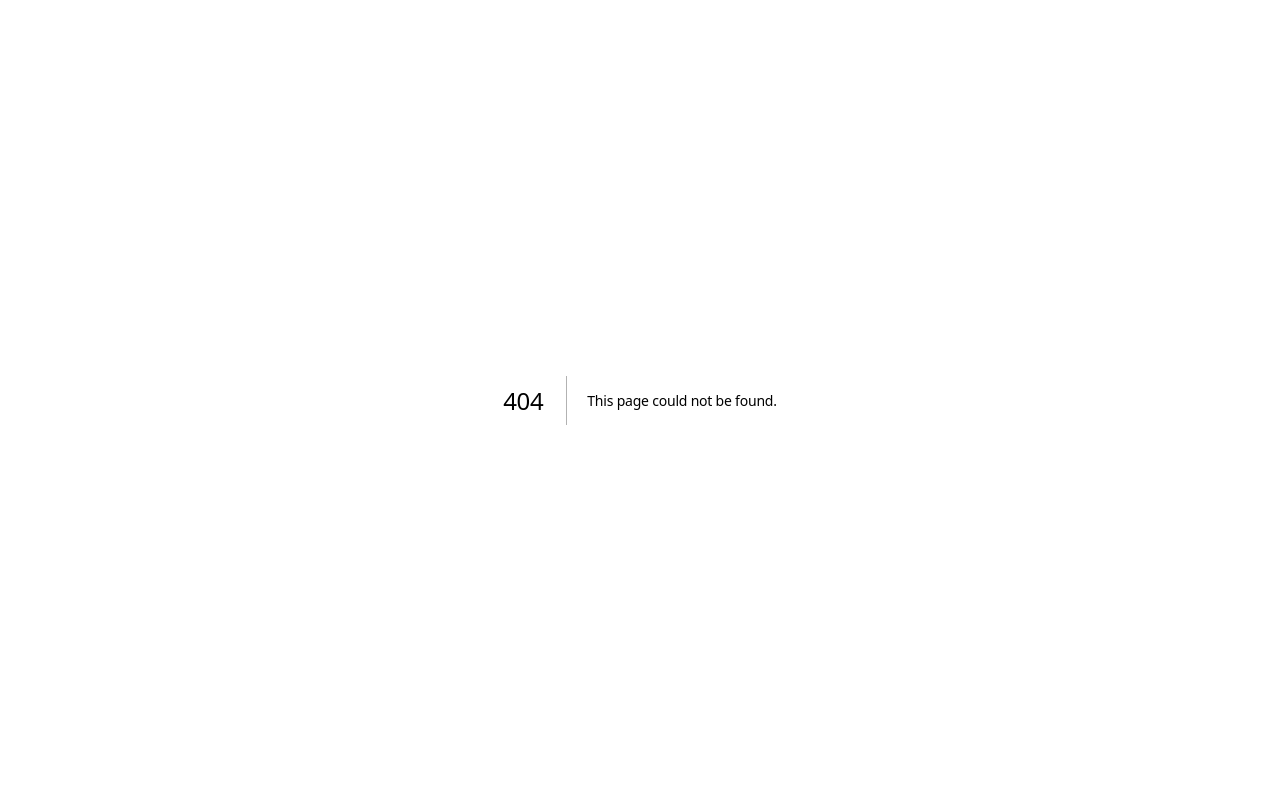
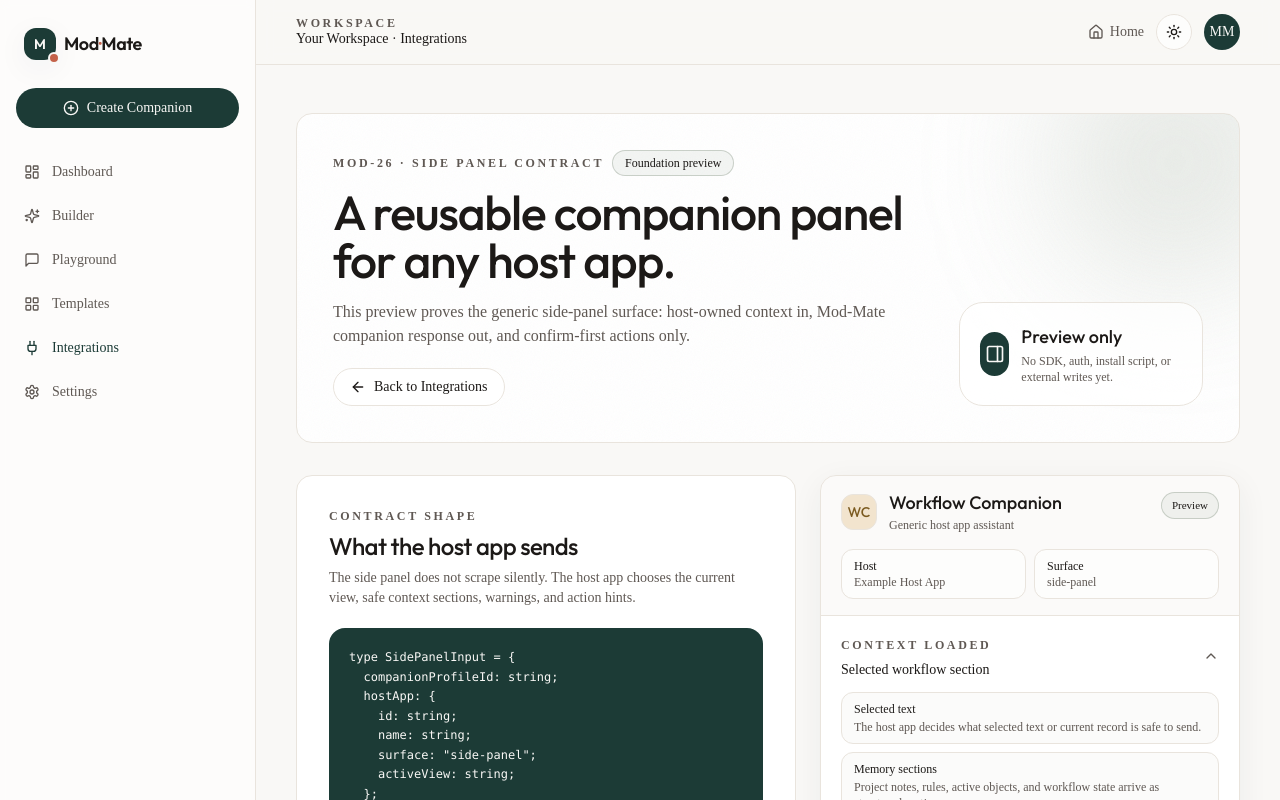
Before and after one commit to KingCarni/Mod-Mate, a Next.js app: page /integrations/side-panel-preview in a window 1280 px wide. Before the commit this address had no page. Shown: the top 800 px of the page. Built offline with nearby package versions, Linux system fonts and the light colour scheme.

Commit message:
Add side panel preview route

```diff
--- /dev/null
+++ b/src/app/integrations/side-panel-preview/page.tsx
@@ -0,0 +1,5 @@
+import SidePanelPreview from "@/pages/SidePanelPreview";
+
+export default function SidePanelPreviewPage() {
+  return <SidePanelPreview />;
+}
```
